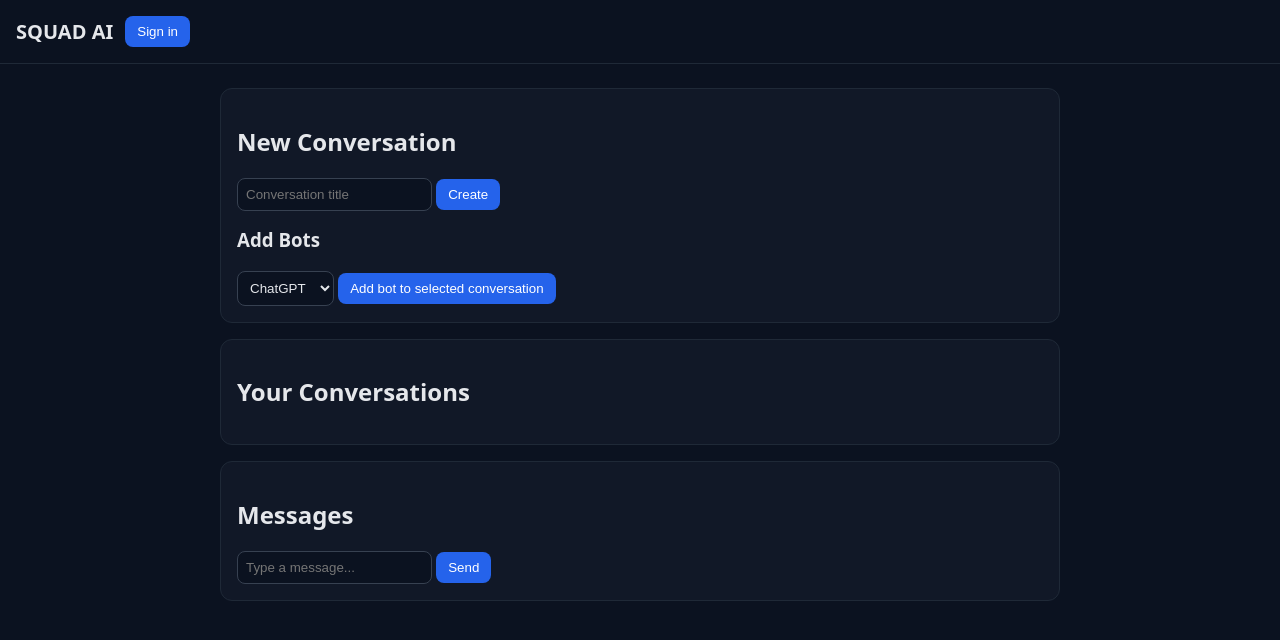
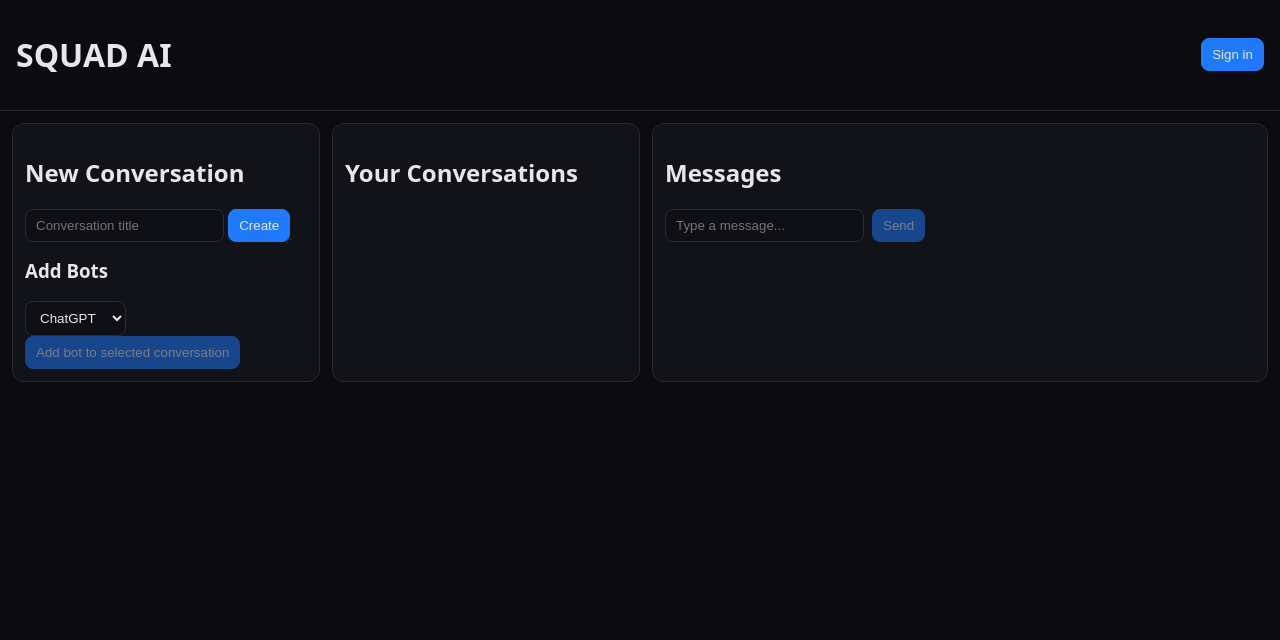
Before and after one commit to PacificCurrent/SquadAI, a website built with Vite: page index.html in a window 1280 px wide. Built offline with nearby package versions, Linux system fonts and the light colour scheme.

Commit message:
Update styles.css

```diff
--- a/styles.css
+++ b/styles.css
@@ -1,8 +1,10 @@
-:root { color-scheme: dark light; }
-body { font-family: system-ui, sans-serif; margin:0; background:#0b1220; color:#e5e7eb; }
-header { display:flex; gap:12px; align-items:center; padding:16px; border-bottom:1px solid #1f2937; }
-h1 { margin:0; font-size:20px; }
-main { max-width:840px; margin:24px auto; padding:0 16px; }
-.card { background:#111827; border:1px solid #1f2937; padding:16px; border-radius:12px; margin:16px 0; }
-button { background:#2563eb; border:none; color:white; padding:8px 12px; border-radius:8px; }
-input,select { padding:8px; border-radius:8px; border:1px solid #374151; background:#0b1220; color:#e5e7eb; }
+body { margin:0; font-family:system-ui, sans-serif; background:#0c0c0f; color:#e7e7ea; }
+header { display:flex; justify-content:space-between; align-items:center; padding:12px 16px; border-bottom:1px solid #2a2a32; }
+main.grid { display:grid; gap:12px; grid-template-columns: 1fr 1fr 2fr; padding:12px; }
+.card { background:#121219; border:1px solid #292934; border-radius:12px; padding:12px; }
+ul { list-style:none; padding-left:0; margin:8px 0; }
+li { padding:6px 8px; border-bottom:1px solid #22222c; }
+.row { display:flex; gap:8px; }
+input, select, button { padding:8px 10px; border-radius:8px; border:1px solid #2c2c35; background:#0f0f16; color:#e7e7ea; }
+button { background:#1f7aff; border-color:#1f7aff; cursor:pointer; }
+button:disabled { opacity:.5; cursor:not-allowed; }
```
